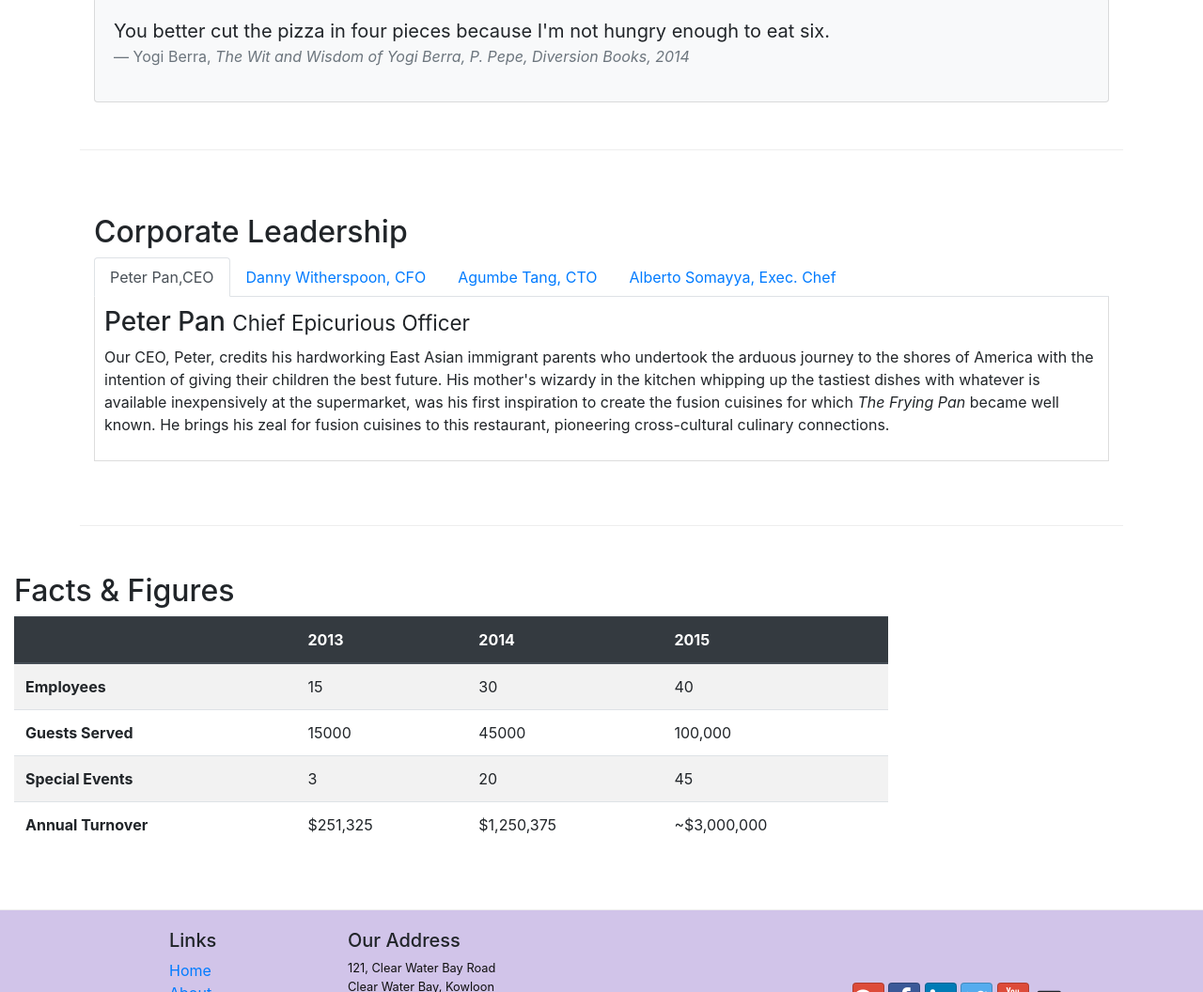
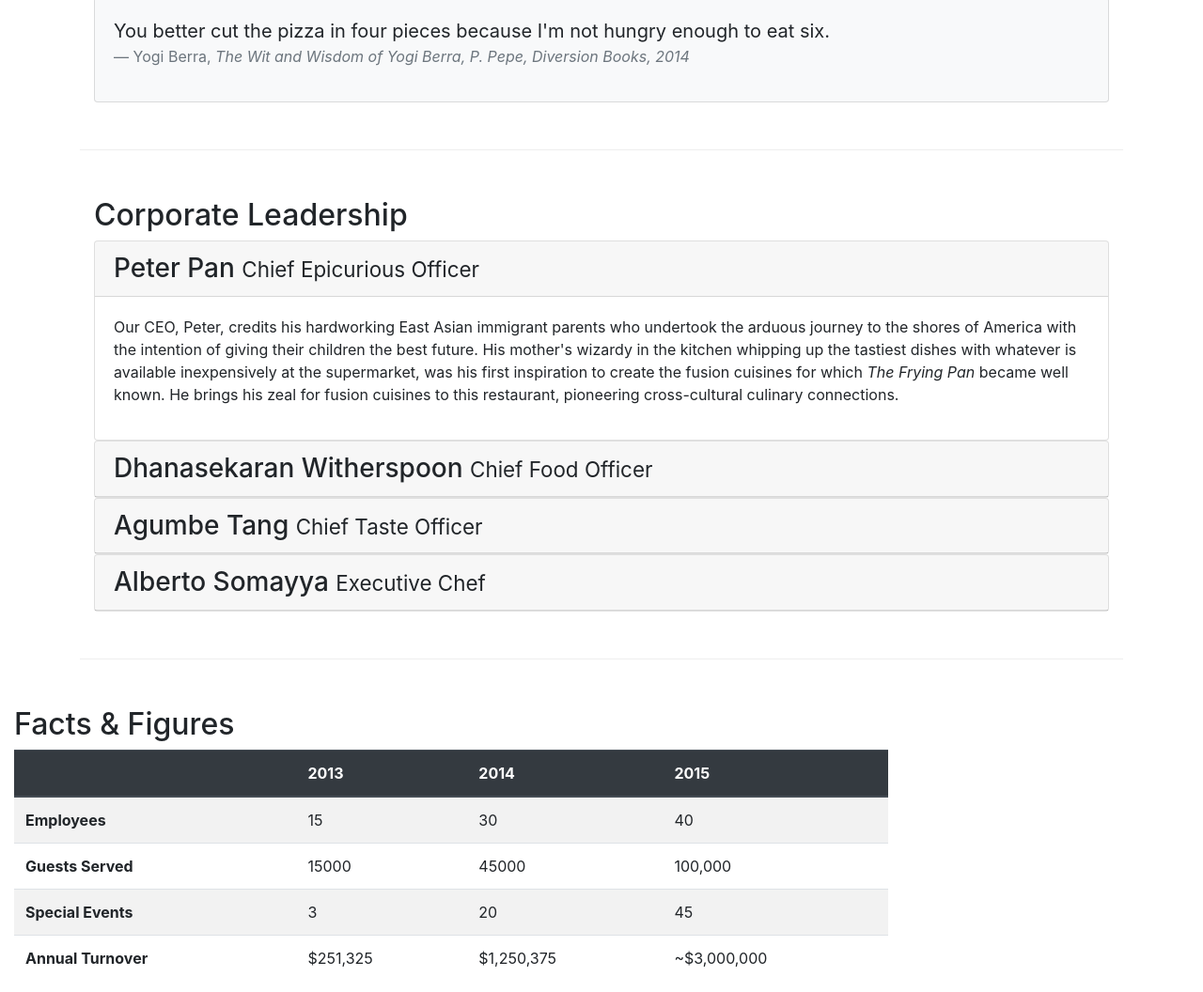
Before and after one commit to cherry247/Front-End-Web-UI-Frameworks-and-Tools-Bootstrap-4-, a website: page week-1/Bootstrap4/conFusion/aboutus.html in a window 1280 px wide. Shown: the part 791-1847 px from the top of the page at 94% size. Drawn offline with nearby package versions, Linux system fonts and the light colour scheme.

Commit message:
accordian and collapse

```diff
--- a/week-1/Bootstrap4/conFusion/aboutus.html
+++ b/week-1/Bootstrap4/conFusion/aboutus.html
@@ -98,42 +98,71 @@
         </div>
 
 
-        <div class="row row-content align-items-center">
+        <div class="row row-content align-items-center"> <!--accordion and collapse-->
             <div class="col-12">
                 <h2>Corporate Leadership</h2>
-                <ul class="nav nav-tabs">
-                    <li class="nav-item">
-                        <a href="#peter" class="nav-link active" role='tab' data-toggle="tab">Peter Pan,CEO</a>
-                    </li>
-                    <li class="nav-item">
-                        <a href="#danny" class="nav-link"  role="tab" data-toggle="tab">Danny Witherspoon, CFO</a>
-                      </li>
-                      <li class="nav-item">
-                        <a href="#agumbe" class="nav-link" role="tab"
-                          data-toggle="tab">Agumbe Tang, CTO</a>
-                      </li>
-                      <li class="nav-item">
-                        <a class="nav-link" href="#alberto" role="tab"
-                          data-toggle="tab">Alberto Somayya, Exec. Chef</a>
-                      </li>
-                </ul>
-                <div class="tab-content">
-                    <div class="tab-pane fade show active" role="tabpanel" id="peter">
-                        <h3>Peter Pan <small>Chief Epicurious Officer</small></h3>
-                        <p class="d-none d-sm-block">Our CEO, Peter, credits his hardworking East Asian immigrant parents who undertook the arduous journey to the shores of America with the intention of giving their children the best future. His mother's wizardy in the kitchen whipping up the tastiest dishes with whatever is available inexpensively at the supermarket, was his first inspiration to create the fusion cuisines for which <em>The Frying Pan</em> became well known. He brings his zeal for fusion cuisines to this restaurant, pioneering cross-cultural culinary connections.</p>
+
+                <div id="accordion">
+                    <div class="card">
+                        <div class="card-header" role="tab" id="peterhead">
+                        <h3 class="mb-0">
+                            <a data-toggle="collapse" data-target="#peter">
+                            Peter Pan <small>Chief Epicurious Officer</small>
+                            </a>
+                        </h3>
+                        </div>
+                        <div class="collapse show" id="peter" data-parent="#accordion">
+                            <div class="card-body">
+                                <p class="d-none d-sm-block">Our CEO, Peter, credits his hardworking East Asian immigrant parents who undertook the arduous journey to the shores of America with the intention of giving their children the best future. His mother's wizardy in the kitchen whipping up the tastiest dishes with whatever is available inexpensively at the supermarket, was his first inspiration to create the fusion cuisines for which <em>The Frying Pan</em> became well known. He brings his zeal for fusion cuisines to this restaurant, pioneering cross-cultural culinary connections.</p>
+
+                            </div>
+                        </div>
                     </div>
-                    <div class="tab-pane fade" role="tabpanel" id="danny">
-                        <h3>Dhanasekaran Witherspoon <small>Chief Food Officer</small></h3>
-                        <p class="d-none d-sm-block">Our CFO, Danny, as he is affectionately referred to by his colleagues, comes from a long established family tradition in farming and produce. His experiences growing up on a farm in the Australian outback gave him great appreciation for varieties of food sources. As he puts it in his own words, <em>Everything that runs, wins, and everything that stays, pays!</em></p>
+                    <div class="card">
+                        <div class="card-header" role="tab" id="dannyhead">
+                        <h3 class="mb-0">
+                            <a data-toggle="collapse" data-target="#danny">
+                                Dhanasekaran Witherspoon <small>Chief Food Officer</small>
+                            </a>
+                        </h3>
+                        </div>
+                        <div class="collapse" id="danny" data-parent="#accordion">
+                            <div class="card-body">
+                                <p class="d-none d-sm-block">Our CFO, Danny, as he is affectionately referred to by his colleagues, comes from a long established family tradition in farming and produce. His experiences growing up on a farm in the Australian outback gave him great appreciation for varieties of food sources. As he puts it in his own words, <em>Everything that runs, wins, and everything that stays, pays!</em></p>
+                            </div>
+                        </div>
                     </div>
-                    <div class="tab-pane fade" role="tabpanel" id="agumbe">
-                        <h3>Agumbe Tang <small>Chief Taste Officer</small></h3>
-                        <p class="d-none d-sm-block">Blessed with the most discerning gustatory sense, Agumbe, our CTO, personally ensures that every dish that we serve meets his exacting tastes. Our chefs dread the tongue lashing that ensues if their dish does not meet his exacting standards. He lives by his motto, <em>You click only if you survive my lick.</em></p>
+                    <div class="card">
+                        <div class="card-header" role="tab" id="agumbehead">
+                        <h3 class="mb-0">
+                            <a data-toggle="collapse" data-target="#agumbe">
+                                Agumbe Tang <small>Chief Taste Officer</small>
+                            </a>
+                        </h3>
+                        </div>
+                        <div class="collapse" id="agumbe" data-parent="#accordion">
+                            <div class="card-body">
+                                <p class="d-none d-sm-block">Blessed with the most discerning gustatory sense, Agumbe, our CTO, personally ensures that every dish that we serve meets his exacting tastes. Our chefs dread the tongue lashing that ensues if their dish does not meet his exacting standards. He lives by his motto, <em>You click only if you survive my lick.</em></p>
+                            </div>
+                        </div>
                     </div>
-                    <div class="tab-pane fade" role="tabpanel" id="alberto">
-                        <h3>Alberto Somayya <small>Executive Chef</small></h3>
-                        <p class="d-none d-sm-block">Award winning three-star Michelin chef with wide International experience having worked closely with whos-who in the culinary world, he specializes in creating mouthwatering Indo-Italian fusion experiences. He says, <em>Put together the cuisines from the two craziest cultures, and you get a winning hit! Amma Mia!</em></p>
+                    <div class="card">
+                        <div class="card-header" role="tab" id="albertohead">
+                        <h3 class="mb-0">
+                            <a data-toggle="collapse" data-target="#alberto">
+                                Alberto Somayya <small>Executive Chef</small>
+                            </a>
+                        </h3>
                         </div>
+                        <div class="collapse" id="alberto" data-parent="#accordion">
+                            <div class="card-body">
+                                <p class="d-none d-sm-block">Award winning three-star Michelin chef with wide International experience having worked closely with whos-who in the culinary world, he specializes in creating mouthwatering Indo-Italian fusion experiences. He says, <em>Put together the cuisines from the two craziest cultures, and you get a winning hit! Amma Mia!</em></p>
+                            </div>
+                        </div>
+                    </div>
+
+
+
                     </div>
                     </div>
             </div>
```
